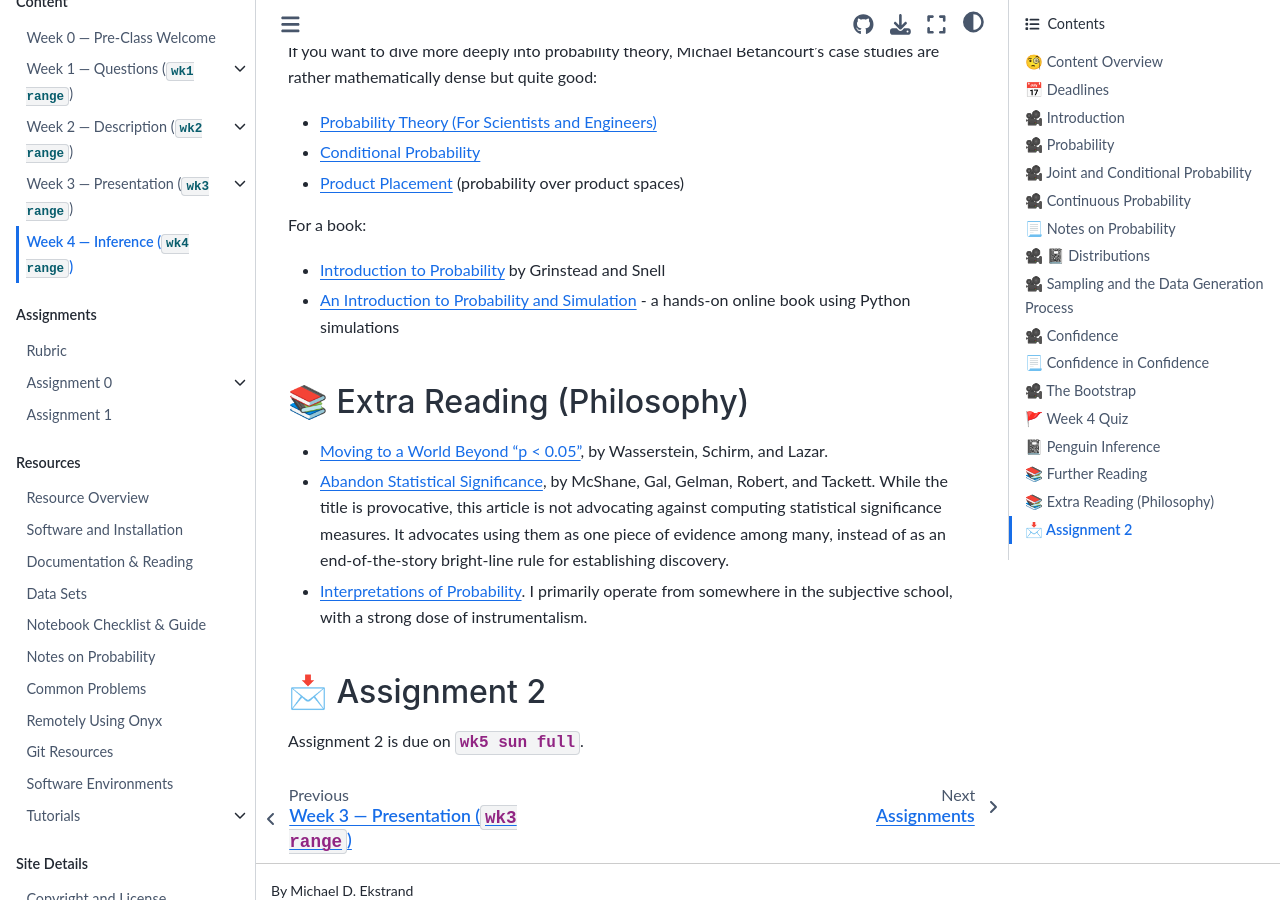
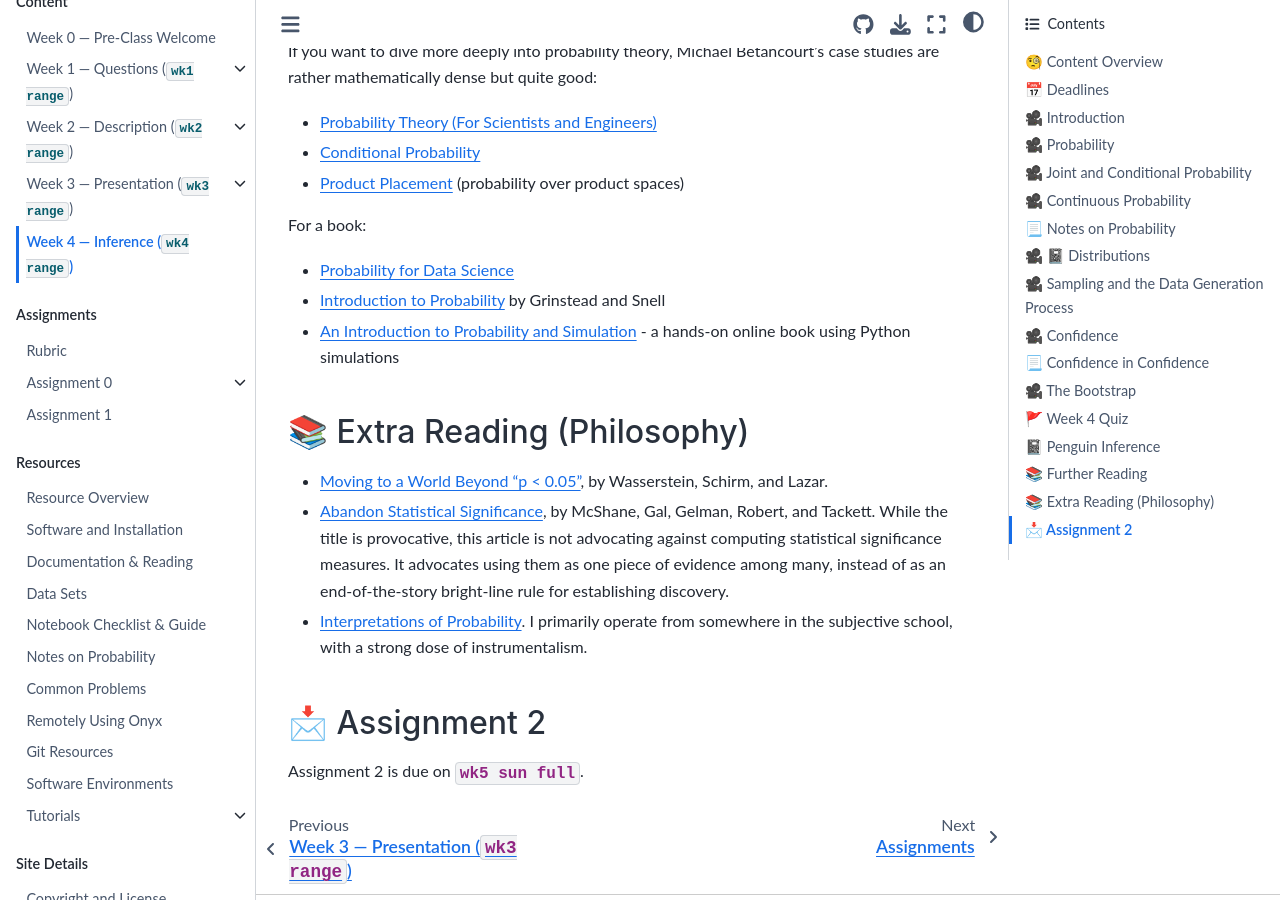
Before and after one commit to mdekstrand/cs533-web, a Jupyter Book: the page built from week4/index.md, in a window 1280 px wide and 900 px high, scrolled down 4040 px. Built offline with Jupyter Book 1.0.4 settings and Sphinx 7.4.7 and the Sphinx Book theme 1.1.4, drawn with Linux system fonts in a browser that asks for light colours; pages that are not in the unit, such as notebooks, are missing from menus; cross-references to code outside the pages are shown as plain code; a style sheet for code colours, icons or effects is not loaded; some of the changed lines change nothing that is shown.

Commit message:
release week 4

```diff
--- a/week4/index.md
+++ b/week4/index.md
@@ -1,6 +1,6 @@
 # Week 4 — Inference ({date}`wk4 range`)
 
-:::{updated} F21
+:::{updated} F22
 :::
 
 These are the learning outcomes for the week:
@@ -154,6 +154,7 @@ If you want to dive more deeply into probability theory, Michael Betancourt's ca
 
 For a book:
 
+- [Probability for Data Science](https://probability4datascience.com/)
 - [Introduction to Probability](https://www.dartmouth.edu/~chance/teaching_aids/books_articles/probability_book/amsbook.mac.pdf) by Grinstead and Snell
 - [An Introduction to Probability and Simulation](https://bookdown.org/kevin_davisross/probbook/) - a hands-on online book using Python simulations
 
```
